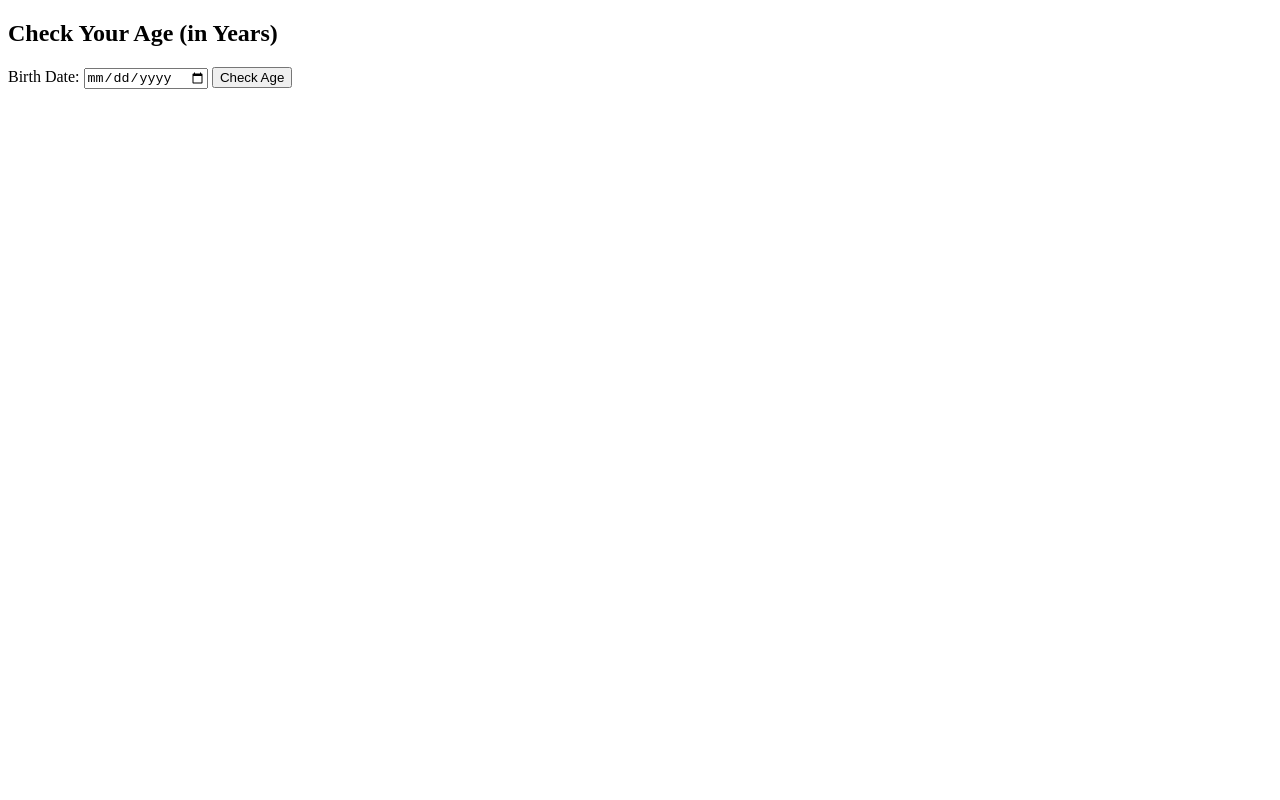
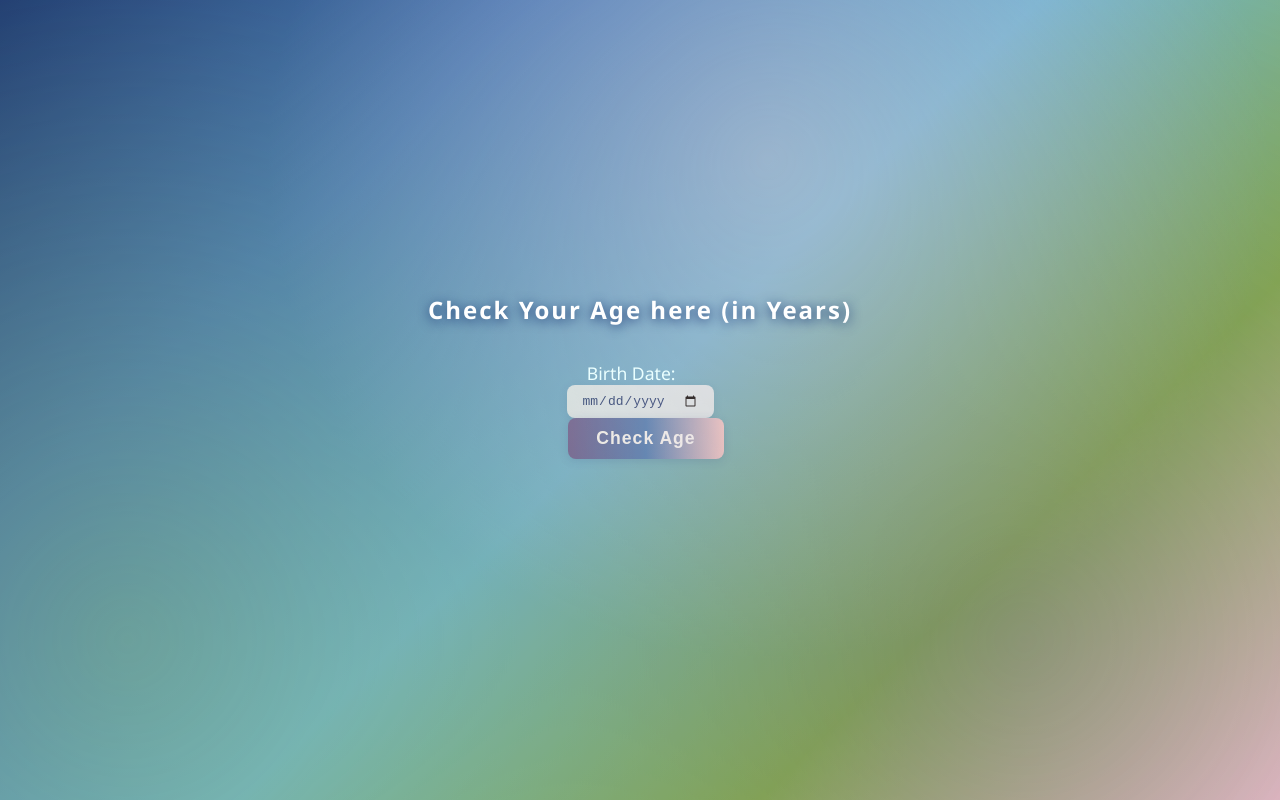
Before and after one commit to Tanmay-Wadurkar/myRepo, a plain HTML site: page Birthdate.html in a window 1280 px wide. Drawn offline with Linux system fonts and the light colour scheme.

Commit message:
V3 Birthdate

```diff
--- a/Birthdate.html
+++ b/Birthdate.html
@@ -4,9 +4,10 @@
     <meta charset="UTF-8">
     <meta name="viewport" content="width=device-width, initial-scale=1.0">
     <title>Birthdate Age Checker</title>
+    <link rel="stylesheet" href="Birthdate.css">
 </head>
 <body>
-    <h2>Check Your Age (in Years)</h2>
+    <h2>Check Your Age here (in Years)</h2>
     <label for="dob">Birth Date:</label>
     <input type="date" id="dob">
     <button onclick="calculateAge()">Check Age</button>
```
